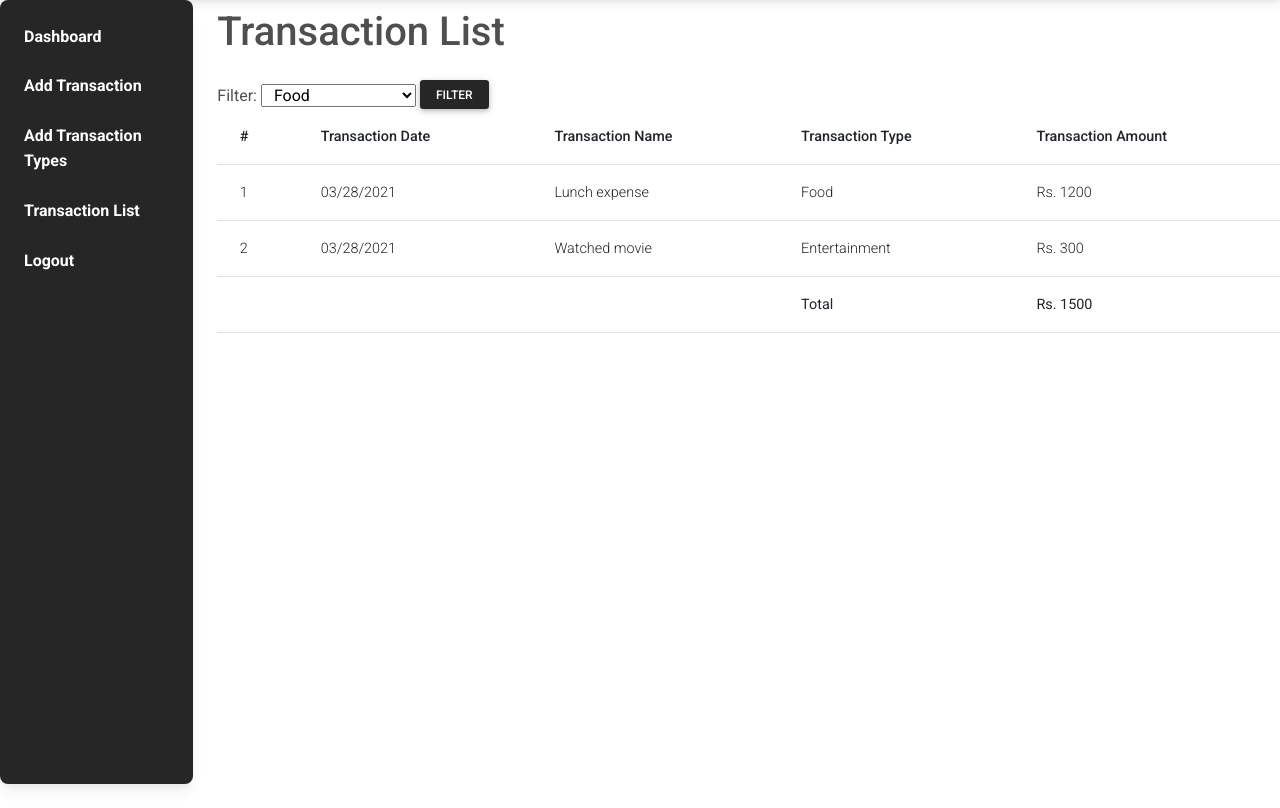
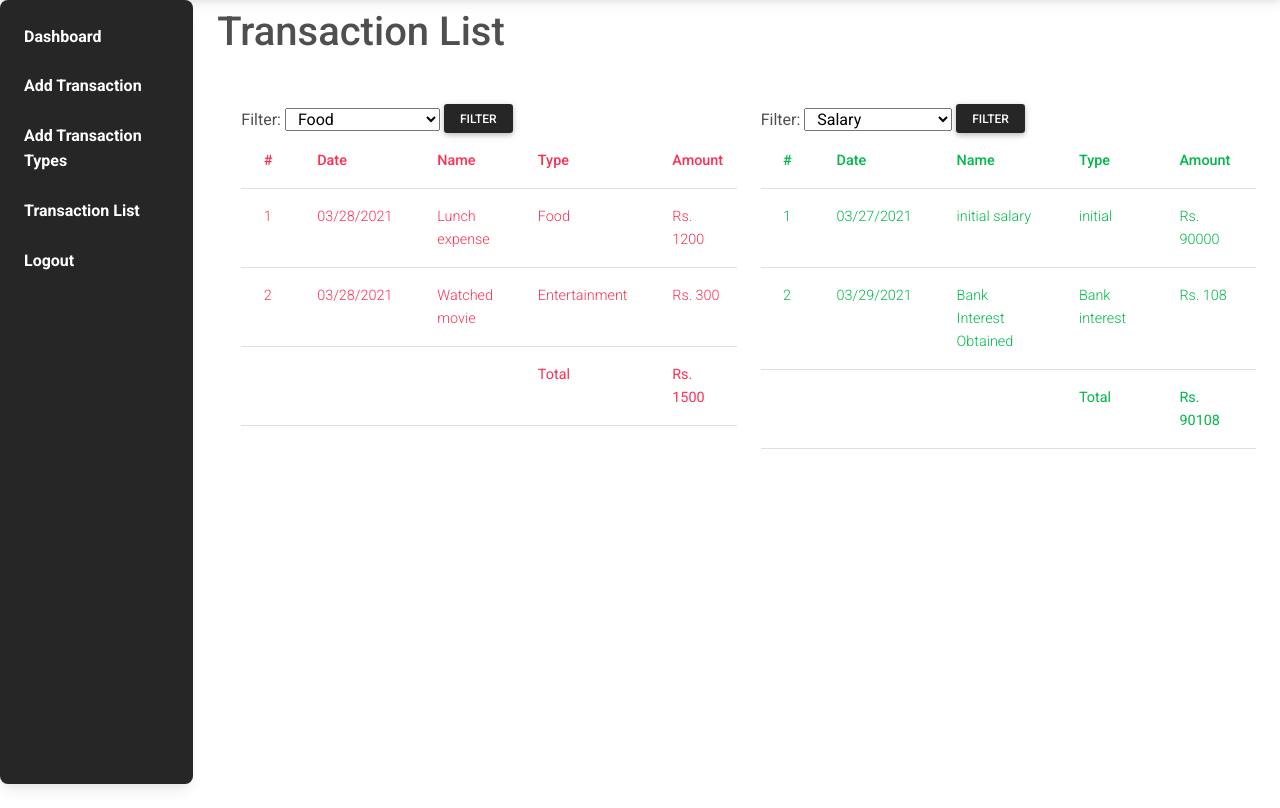
Before and after one commit to prabodh44/MoneyLover, a Django app: page /transactions in a window 1280 px wide. Shown: the part 59-867 px from the top of the page. Run offline with Django 3.2, Linux system fonts and the light colour scheme; a user stored in the database is signed in; data comes from the database, SQL or seed files in the repository; both versions use the stored data as it was after the commit; some libraries are stand-ins or nearby versions.

Commit message:
Prabodh: added the income and expenses table in transaction view

```diff
--- a/money/templates/money/transactionList.html
+++ b/money/templates/money/transactionList.html
@@ -3,8 +3,13 @@
 {% block content %}
 
 
-<h1 class="mb-4">Transaction List </h1>
-   <form action="{% url 'transactions' %}" method="POST">
+<h1 class="mb-5">Transaction List </h1>
+
+<div class="container">
+    <div class="row">
+        <div class="col-md-6">
+            {% comment %} EXPENSES TABLE {% endcomment %}
+             <form action="{% url 'transactions' %}" method="POST">
     {% csrf_token %}
     Filter:  <select class="custom-select px-2" name="sortBytransactionTypes">
         <optgroup label="Expenses">
@@ -14,27 +19,19 @@
                {% endif %}
             {% endfor %}
         </optgroup>
-
-        <optgroup label="Income">
-           {% for txn_type in transaction_types %}
-                {% if txn_type.isAnExpense == "no" %}
-                 <option value="{{ txn_type }}"> {{ txn_type }}</option>
-               {% endif %}
-            {% endfor %}
-        </optgroup>
     </select>
     <button type="submit" class="btn btn-sm btn-dark">Filter</button>
    </form>
-{% if transactions %}
+{% if expenseQuery %}
 
     <div class="table-responsive">
-        <table class="table table-hover">
+        <table class="table table-hover text-danger">
             <th>#</th>
-            <th>Transaction Date</th>
-            <th>Transaction Name</th>
-            <th>Transaction Type</th>
-            <th>Transaction Amount</th>
-            {% for transaction in transactions %}
+            <th>Date</th>
+            <th>Name</th>
+            <th>Type</th>
+            <th>Amount</th>
+            {% for transaction in expenseQuery %}
                 <tr>
                     <td> {{ forloop.counter }}</td>
                     <td> {{ transaction.transaction_date|date:'SHORT_DATE_FORMAT' }}</td>
@@ -48,13 +45,59 @@
                     <td></td>
                     <td></td>
                     <td><strong>Total</strong></td>
-                    <td> <strong>Rs. {{ txn_total }}</strong></td>
+                    <td> <strong>Rs. {{ expenseAmount }}</strong></td>
                 </tr>
         </table>
     </div>
 
 {% endif %}
+        </div>
+        <div class="col-md-6">
+             <form action="{% url 'transactions' %}" method="POST">
+    {% csrf_token %}
+    Filter:  <select class="custom-select px-2" name="sortBytransactionTypes">
+        <optgroup label="Expenses">
+            {% for txn_type in transaction_types %}
+                {% if txn_type.isAnExpense == "no" %}
+                 <option value="{{ txn_type }}"> {{ txn_type }}</option>
+               {% endif %}
+            {% endfor %}
+        </optgroup>
+    </select>
+    <button type="submit" class="btn btn-sm btn-dark">Filter</button>
+   </form>
+{% if expenseQuery %}
 
+    <div class="table-responsive">
+        <table class="table table-hover text-success">
+            <th>#</th>
+            <th>Date</th>
+            <th>Name</th>
+            <th>Type</th>
+            <th>Amount</th>
+            {% for transaction in incomeQuery %}
+                <tr>
+                    <td> {{ forloop.counter }}</td>
+                    <td> {{ transaction.transaction_date|date:'SHORT_DATE_FORMAT' }}</td>
+                    <td> {{ transaction.transaction_name }}</td>
+                    <td> {{ transaction.transaction_type}}</td>
+                    <td> Rs. {{ transaction.transaction_amount }}</td>
+                </tr>
+            {% endfor %}
+                <tr>
+                    <td></td>
+                    <td></td>
+                    <td></td>
+                    <td><strong>Total</strong></td>
+                    <td> <strong>Rs. {{ incomeAmount }}</strong></td>
+                </tr>
+        </table>
+    </div>
+
+{% endif %}
+        </div>
+    </div>
+</div>
 
 
 
--- a/money/views.py
+++ b/money/views.py
@@ -79,33 +79,32 @@ def getSumOfAllIncomes():
      return txn_total
 
 
-# def transactionList_view(request):
-#     transactions = Transaction.objects.filter(transaction_type__isAnExpense="yes")
-#     txn_total = getSumOfAllExpenses()
-#     print("transaction list")
-#     print(transactions)
-
-
-#     context = {
-#         'transactions':transactions,
-#         'txn_total':txn_total,
-#     }
-#     return render(request, "money/transactionList.html", context)
-
 def addTransactionType_view(request):
     return render(request, "money/addTransactionTypes.html", {})
 
 def transactions_view(request):
-    transactions = Transaction.objects.filter(user__username=request.user.username).filter(transaction_type__isAnExpense="yes")
+    # TOOO: make two tables for income and expense
+    transactions = Transaction.objects.filter(user__username=request.user.username)
+    incomeQuery = transactions.filter(transaction_type__isAnExpense="no")
+    expenseQuery = transactions.filter(transaction_type__isAnExpense="yes")
     transaction_types = TransactionType.objects.all().exclude(txn_type="initial")
-    txn_total = getSumOfAllExpensesByUser(request)
+    expenseAmount = getSumOfAllExpensesByUser(request)
+    incomeAmount = getSumofAllIncomesByUser(request)
+
+    context = {
+        'incomeQuery':incomeQuery,
+        'expenseQuery':expenseQuery,
+        'transaction_types':transaction_types,
+        'expenseAmount':expenseAmount,
+        'incomeAmount':incomeAmount,
+    }
     if(request.method == "POST"):
         sortBytransactionTypes = request.POST["sortBytransactionTypes"]
         transactions = listQueriesByType(transactions, sortBytransactionTypes, request.user.username)
         total = Transaction.objects.filter(user__username=request.user.username).filter(transaction_type__txn_type=sortBytransactionTypes).aggregate(Sum('transaction_amount'))
         txn_total =  total["transaction_amount__sum"]
 
-    return render(request, 'money/transactionList.html', {'transaction_types':transaction_types, 'transactions':transactions, 'txn_total':txn_total})
+    return render(request, 'money/transactionList.html', context)
 
 def listQueriesByType(transactions, sortBytransactionTypes, username):
     sortedTransactions = transactions.filter(user__username=username).filter(transaction_type__txn_type=sortBytransactionTypes)
```
Also changed, not shown: db.sqlite3.
